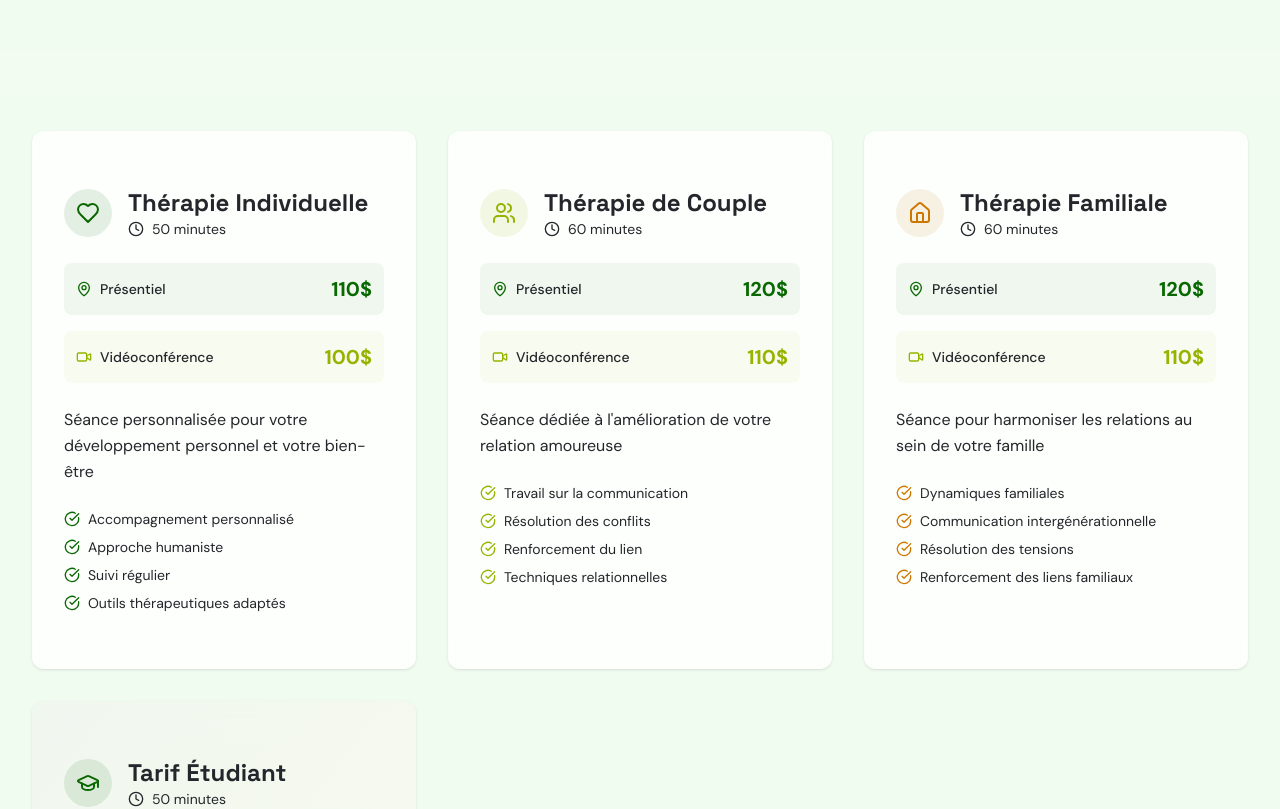
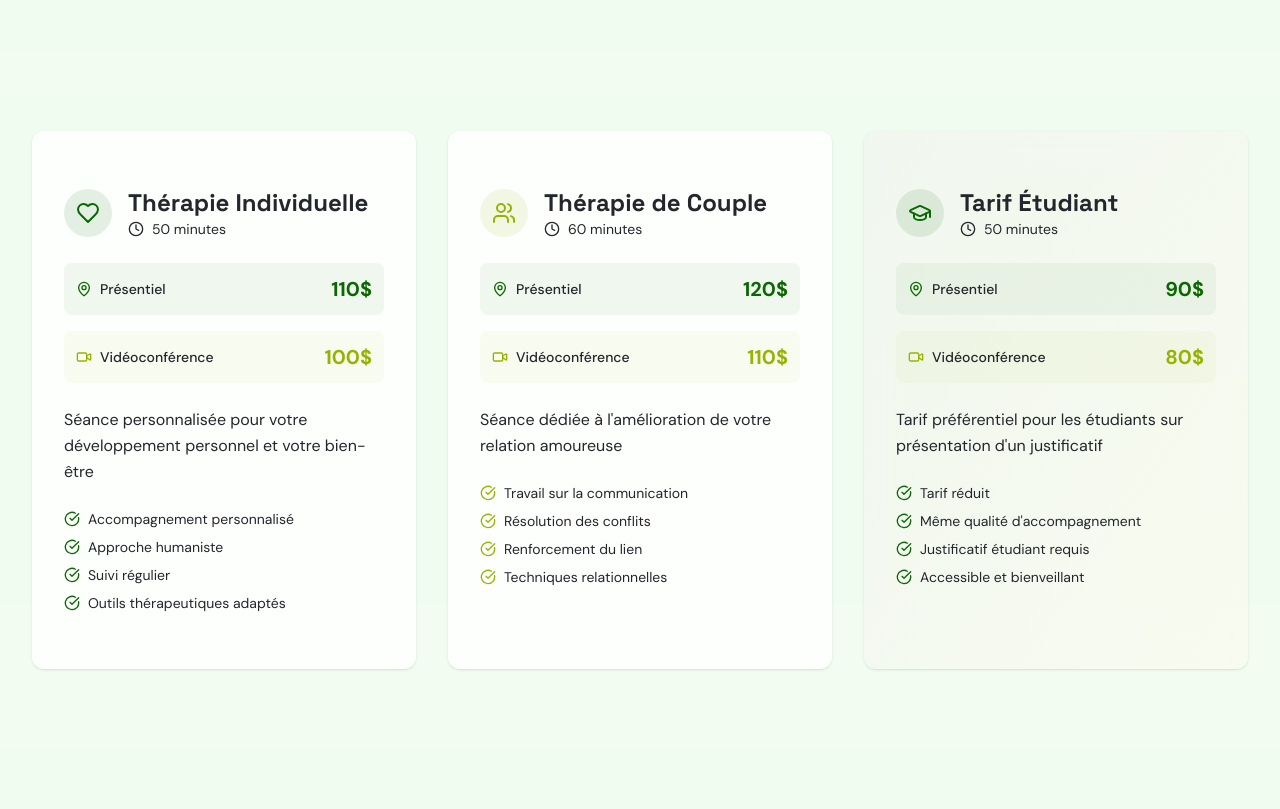
Before and after one commit to josegastelu/jose, a Next.js app: page /tarifs in a window 1280 px wide. Shown: the part 920-1729 px from the top of the page. Built offline with nearby package versions, Linux system fonts and the light colour scheme.

Commit message:
suprimession therapie familliale

```diff
--- a/app/page.tsx
+++ b/app/page.tsx
@@ -184,15 +184,7 @@ export default function HomePage() {
               </CardContent>
             </Card>
 
-            <Card className="glass-card liquid-transition hover:scale-105 border-0">
-              <CardContent className="p-6 text-center">
-                <div className="w-12 h-12 bg-accent/10 rounded-full flex items-center justify-center mx-auto mb-4">
-                  <Users className="w-6 h-6 text-accent" />
-                </div>
-                <h3 className="font-serif text-xl font-semibold mb-3">{t.services.family.title}</h3>
-                <p className="text-muted-foreground text-sm leading-relaxed">{t.services.family.description}</p>
-              </CardContent>
-            </Card>
+
 
             <Card className="glass-card liquid-transition hover:scale-105 border-0">
               <CardContent className="p-6 text-center">
--- a/app/tarifs/page.tsx
+++ b/app/tarifs/page.tsx
@@ -52,19 +52,7 @@ const content = {
           "Techniques relationnelles",
         ],
       },
-      family: {
-        title: "Thérapie Familiale",
-        priceInPerson: "120$",
-        priceVideo: "110$",
-        duration: "60 minutes",
-        description: "Séance pour harmoniser les relations au sein de votre famille",
-        features: [
-          "Dynamiques familiales",
-          "Communication intergénérationnelle",
-          "Résolution des tensions",
-          "Renforcement des liens familiaux",
-        ],
-      },
+
       student: {
         title: "Tarif Étudiant",
         priceInPerson: "90$",
@@ -344,51 +332,7 @@ export default function PricingPage() {
               </CardContent>
             </Card>
 
-            {/* Family Therapy */}
-            <Card className="glass-card liquid-transition border-0">
-              <CardContent className="p-8">
-                <div className="flex items-center mb-6">
-                  <div className="w-12 h-12 bg-accent/10 rounded-full flex items-center justify-center mr-4">
-                    <Home className="w-6 h-6 text-accent" />
-                  </div>
-                  <div>
-                    <h3 className="font-serif text-2xl font-bold text-foreground">{t.pricing.family.title}</h3>
-                    <div className="flex items-center space-x-2 text-sm text-muted-foreground">
-                      <Clock className="w-4 h-4" />
-                      <span>{t.pricing.family.duration}</span>
-                    </div>
-                  </div>
-                </div>
 
-                {/* Added dual pricing display for family therapy */}
-                <div className="space-y-4 mb-6">
-                  <div className="flex items-center justify-between p-3 bg-primary/5 rounded-lg">
-                    <div className="flex items-center space-x-2">
-                      <MapPin className="w-4 h-4 text-primary" />
-                      <span className="text-sm font-medium text-foreground">{t.sessionTypes.inPerson}</span>
-                    </div>
-                    <div className="text-xl font-bold text-primary">{t.pricing.family.priceInPerson}</div>
-                  </div>
-                  <div className="flex items-center justify-between p-3 bg-secondary/5 rounded-lg">
-                    <div className="flex items-center space-x-2">
-                      <Video className="w-4 h-4 text-secondary" />
-                      <span className="text-sm font-medium text-foreground">{t.sessionTypes.video}</span>
-                    </div>
-                    <div className="text-xl font-bold text-secondary">{t.pricing.family.priceVideo}</div>
-                  </div>
-                </div>
-
-                <p className="text-muted-foreground mb-6 leading-relaxed">{t.pricing.family.description}</p>
-                <div className="space-y-2">
-                  {t.pricing.family.features.map((feature, index) => (
-                    <div key={index} className="flex items-center space-x-2">
-                      <CheckCircle className="w-4 h-4 text-accent flex-shrink-0" />
-                      <span className="text-sm text-foreground">{feature}</span>
-                    </div>
-                  ))}
-                </div>
-              </CardContent>
-            </Card>
 
             {/* Student Pricing */}
             <Card className="glass-card liquid-transition border-0 bg-gradient-to-br from-primary/5 to-secondary/5">
```
